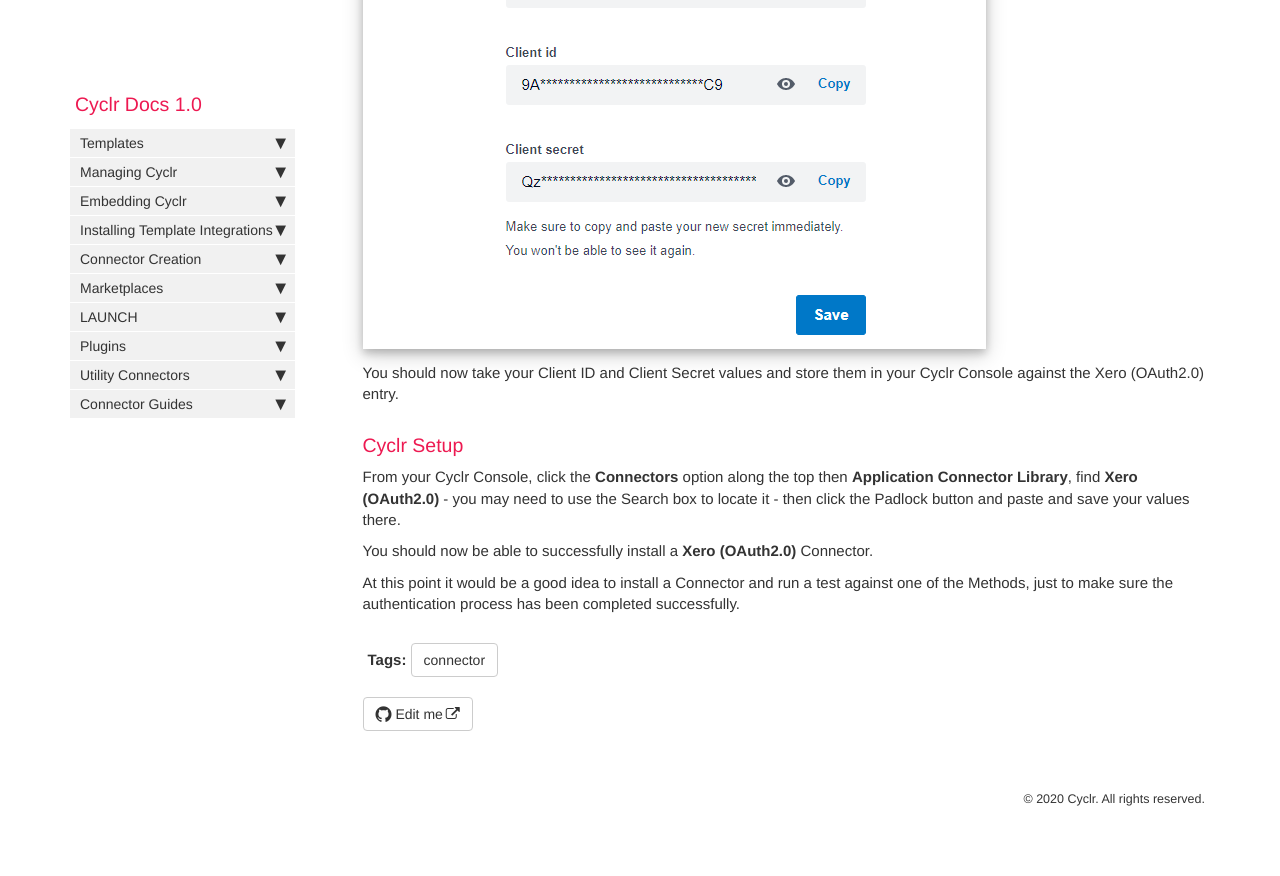
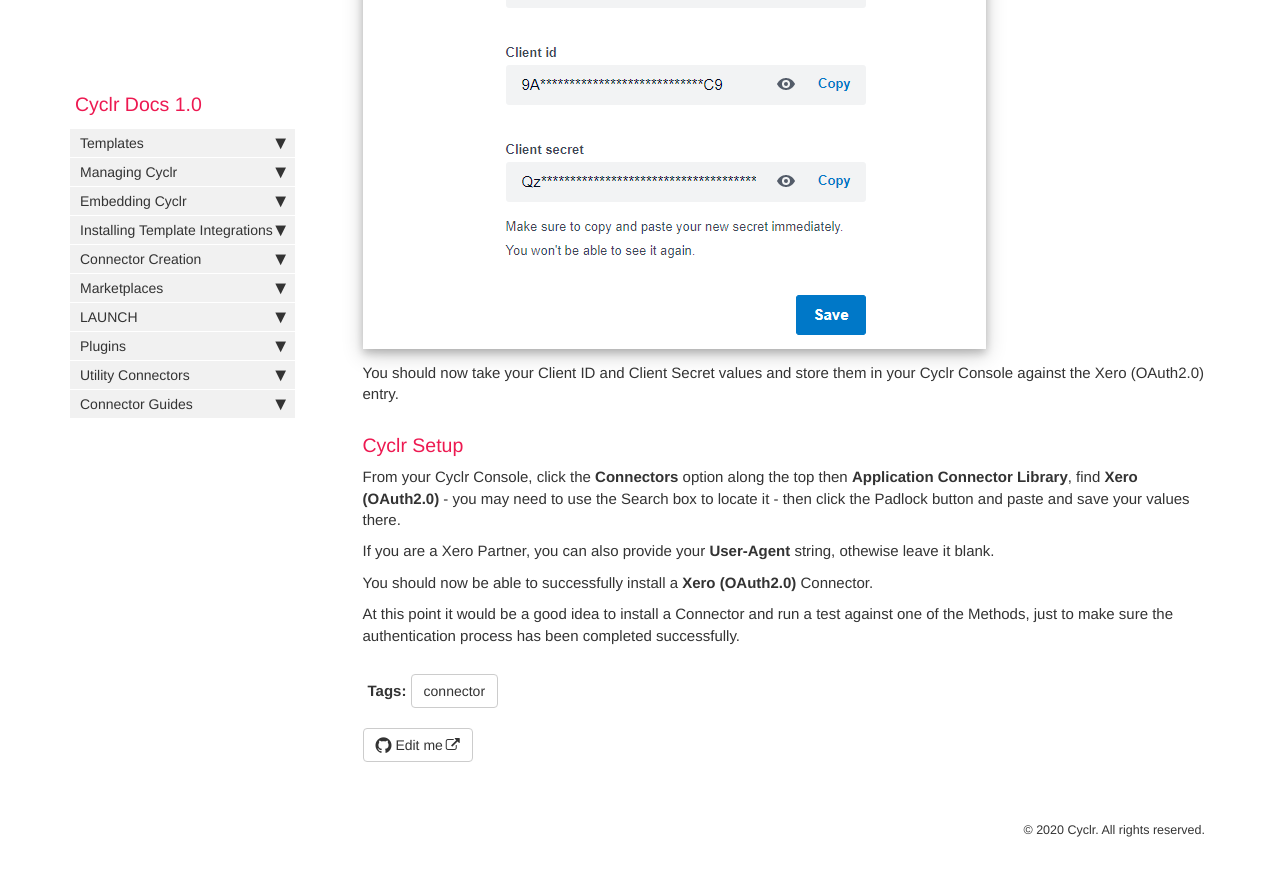
Before and after one commit to sneakysneak/docs, a Jekyll site: the page built from pages/connector-authentication/xero_oauth20.md, in a window 1280 px wide and 900 px high, scrolled down 1896 px. Shown: the top 876 px of the window. Built offline with Jekyll 4.4.1, drawn with Linux system fonts in a browser that asks for light colours; nearby versions of some CDN libraries; comment, search, counter and statistics services are not loaded.

Commit message:
Mentioning User-Agent field.

```diff
--- a/pages/connector-authentication/xero_oauth20.md
+++ b/pages/connector-authentication/xero_oauth20.md
@@ -47,6 +47,8 @@ You should now take your Client ID and Client Secret values and store them in yo
 
 From your Cyclr Console, click the **Connectors** option along the top then **Application Connector Library**, find **Xero (OAuth2.0)** - you may need to use the Search box to locate it - then click the Padlock button and paste and save your values there.
 
+If you are a Xero Partner, you can also provide your **User-Agent** string, othewise leave it blank.
+
 You should now be able to successfully install a **Xero (OAuth2.0)** Connector.
 
 At this point it would be a good idea to install a Connector and run a test against one of the Methods, just to make sure the authentication process has been completed successfully.
```
